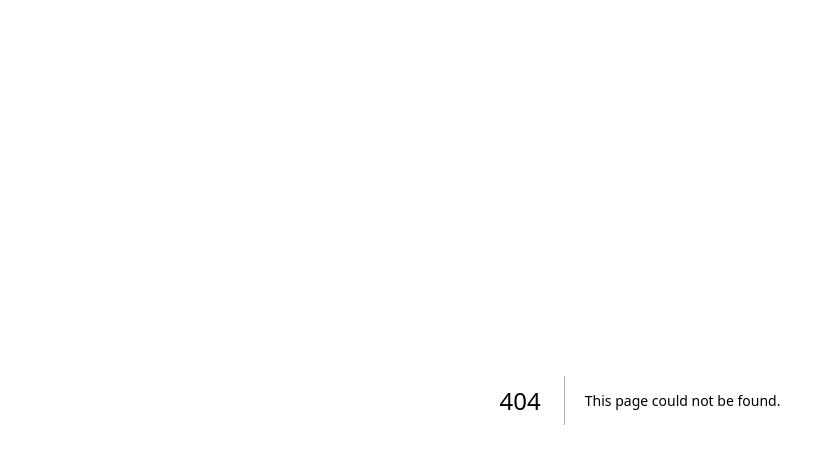
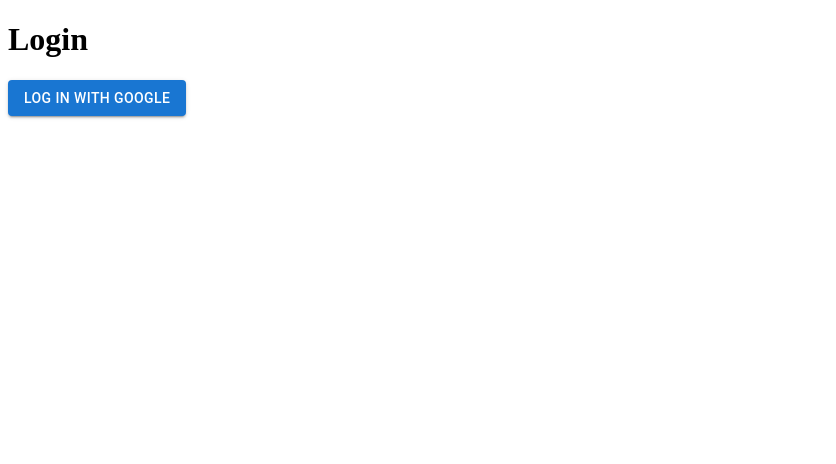
Before and after one commit to jeevan19973/OutcomeWork, a Next.js app: page /login in a window 1280 px wide. Before the commit this address had no page. Shown: the top 464 px of the page, without its empty margins (0-836 px from the left). Built offline with nearby package versions, Linux system fonts and the light colour scheme.

Commit message:
Adding files via API - 2024-11-11 23:28:10

```diff
--- /dev/null
+++ b/pages/login.js
@@ -0,0 +1,14 @@
+import { signIn } from 'next-auth/react';
+import React from 'react';
+import Button from '@mui/material/Button';
+
+const Login = () => {
+  return (
+    <div>
+      <h1>Login</h1>
+      <Button variant="contained" onClick={() => signIn('google')}>Log in with Google</Button>
+    </div>
+  );
+};
+
+export default Login;
```
